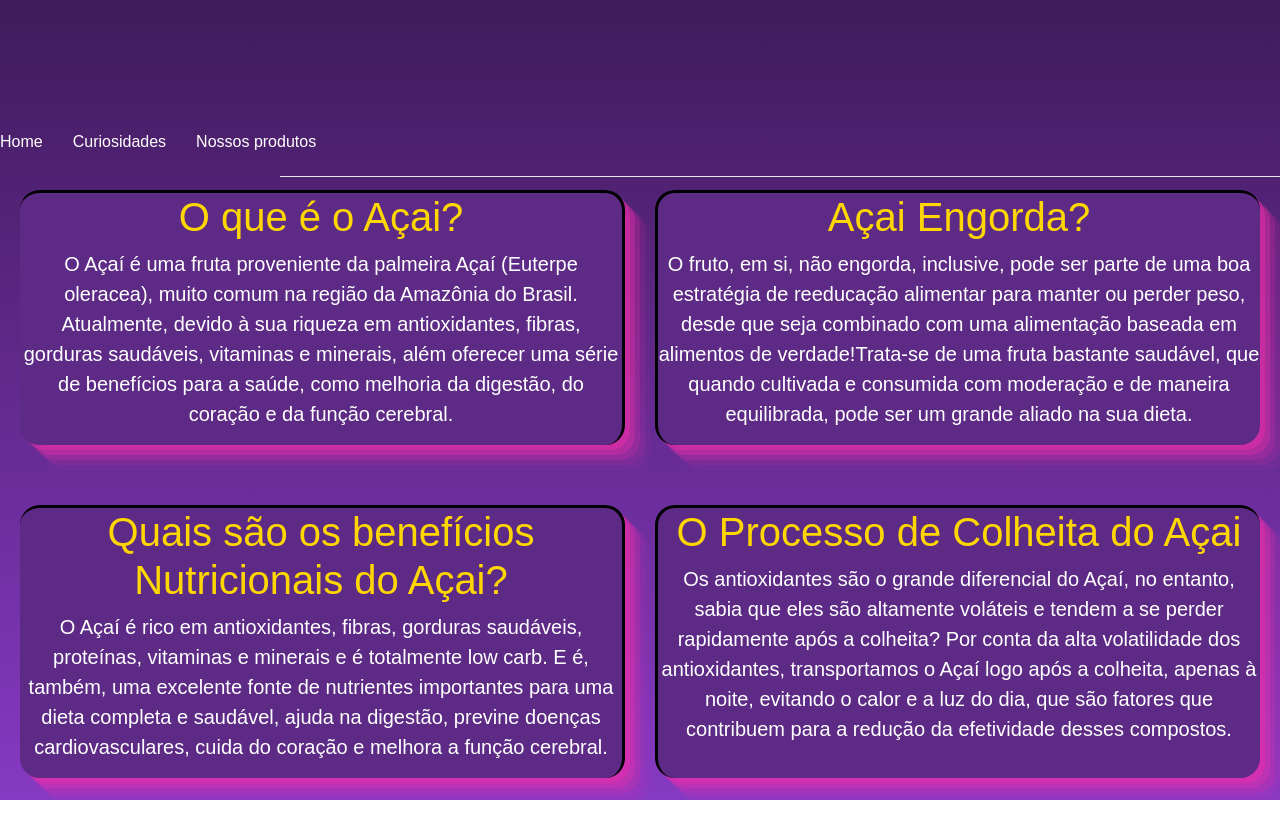
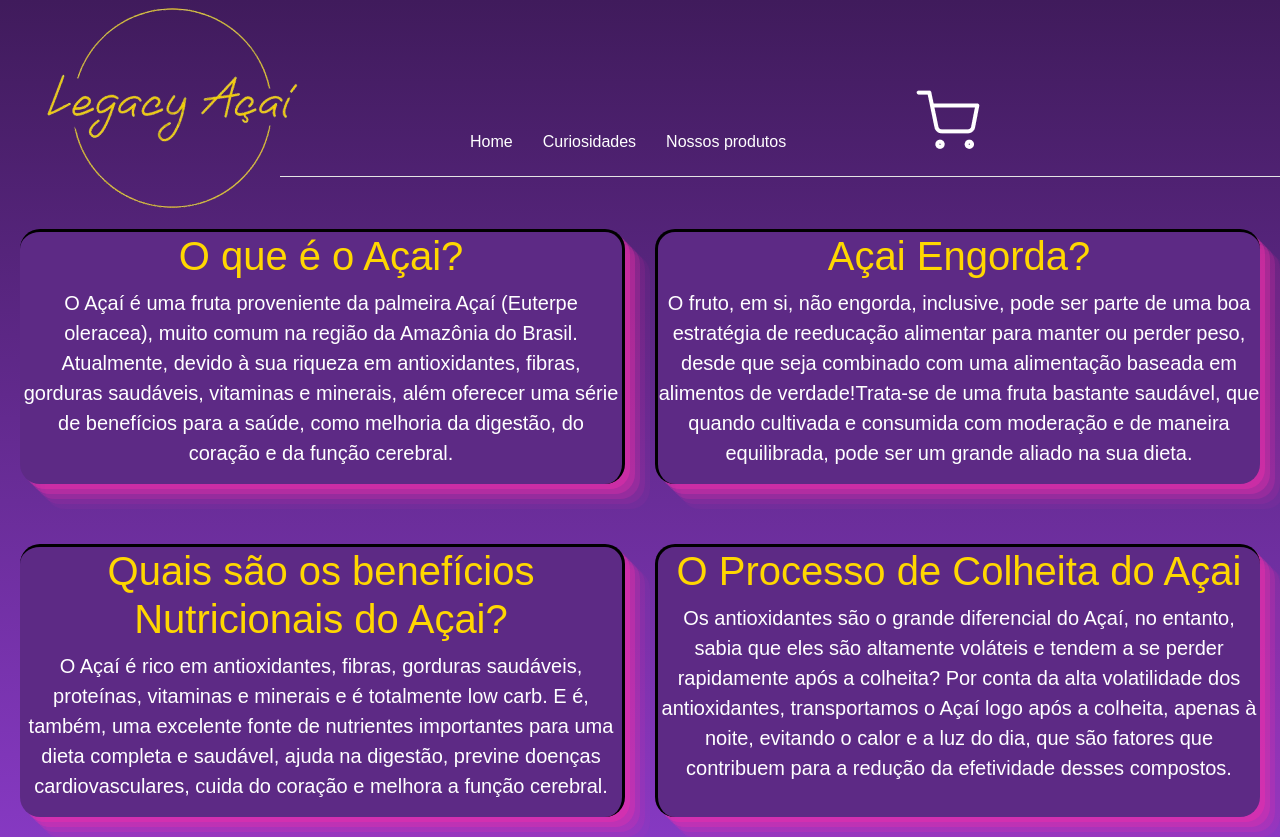
Before and after one commit to JunimMotoboy/Acai-Legacy, a plain HTML site: page Curiosidades.html in a window 1280 px wide. Before the commit the page ends 800 px from the top, so only its background shows below. Drawn offline with nearby package versions, Linux system fonts and the light colour scheme; the site is published under a folder, as on GitHub Pages, so addresses that start at the root find nothing.

Commit message:
Update Curiosidades.html

```diff
--- a/Curiosidades.html
+++ b/Curiosidades.html
@@ -5,7 +5,7 @@
     <meta charset="UTF-8">
     <meta name="viewport" content="width=device-width, initial-scale=1.0">
     <title>Legacy Açai</title>
-    <link rel="shortcut icon" href="/img/image0_0.jpg" type="image/x-icon">
+    <link rel="shortcut icon" href="img/image0_0.jpg" type="image/x-icon">
     <link rel="stylesheet" href="https://stackpath.bootstrapcdn.com/bootstrap/4.1.3/css/bootstrap.min.css"
     integrity="sha384-MCw98/SFnGE8fJT3GXwEOngsV7Zt27NXFoaoApmYm81iuXoPkFOJwJ8ERdknLPMO" crossorigin="anonymous">
     <link rel="stylesheet" href="cabecalho.css">
@@ -14,7 +14,7 @@
 
 <body>
     <header>
-        <img src="/img/logo_acaiteria-removebg-preview 1.png" alt="">
+        <img src="img/logo_acaiteria-removebg-preview 1.png" alt="">
         <hr>
         <ul>
             <a href="index.html">
@@ -29,7 +29,7 @@
 
         </ul>
         <a href="#">
-            <img class="carrinho" src="/img/Shopping cart.png" alt="">
+            <img class="carrinho" src="img/Shopping cart.png" alt="">
         </a>
 
     </header>
```
